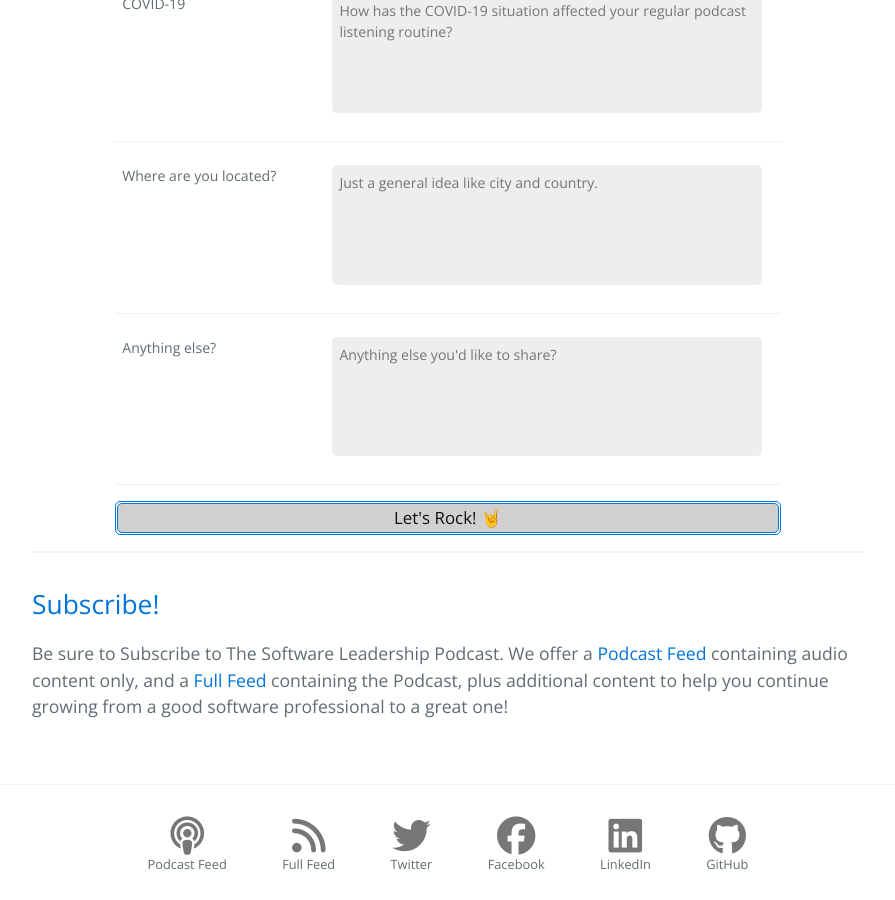
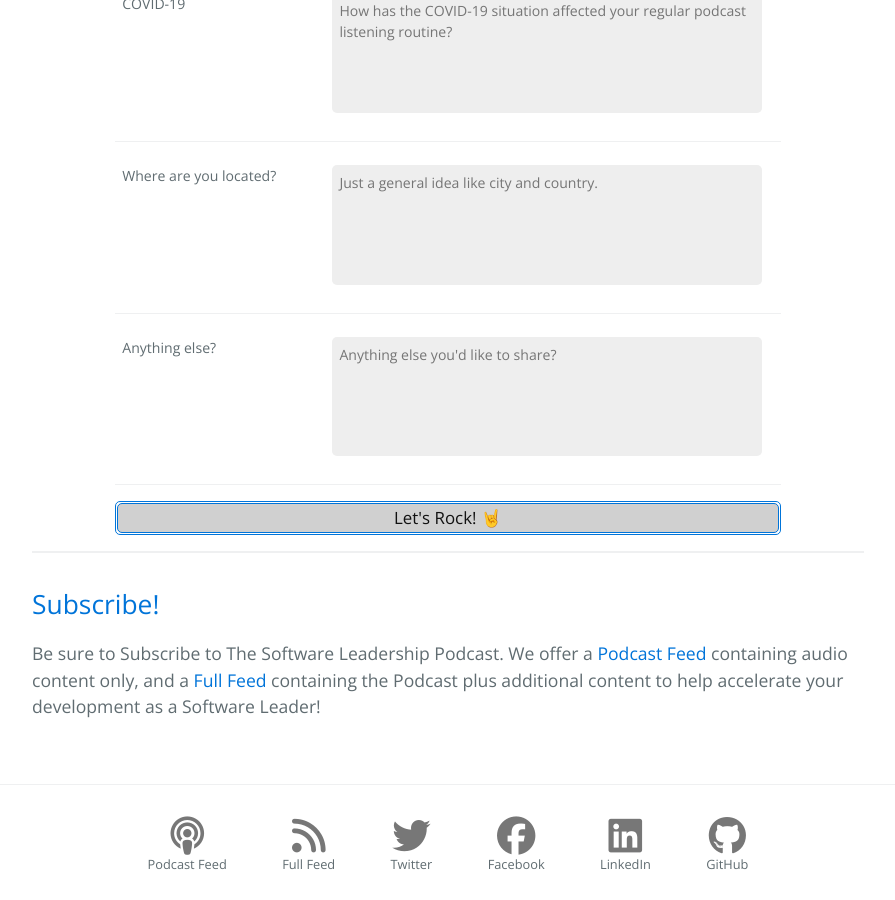
Before and after one commit to softwareleadership/softwareleadership.github.io, a Jekyll site: the page built from index.md, in a window 1280 px wide and 900 px high, scrolled down 3171 px. Shown: the whole window, without its empty margins (192-1087 px from the left). Built offline with Jekyll 4.4.1, drawn with Linux system fonts in a browser that asks for light colours; nearby versions of some CDN libraries; some of the changed text lies outside the part shown.

Commit message:
Fix minor issues

```diff
--- a/_includes/header.html
+++ b/_includes/header.html
@@ -1,20 +1,20 @@
 <header class="page-header" role="banner">
-    <h1 class="project-name"><i class="fas fa-podcast fa-2x c-logo"></i>{{ site.title }}</h1>
+    <h1 class="project-name"><i class="fas fa-podcast fa-2x c-logo"></i> {{ site.title }}</h1>
     {% if page.blog %}
     <h2 class="project-tagline">{{page.date | date: '%B %d, %Y'}} - {{ page.title }}</h2>
     {% elsif page.episode %}
     <h2 class="project-tagline">Episode {{ page.episode }}: {{ page.title }}</h2>
     {% else %}
-    <h2 class="project-tagline">{{ page.title | default: site.description }}</h2>
+    <h2 class="project-tagline">{{ page.title | site.description }}</h2>
     {% endif %}
 
     {% if page.call_to_action and page.call_to_action.url %}
     <a href="{{ page.call_to_action.url }}" class="btn">{{ page.call_to_action.text }}</a>
     {% endif %}
-    {% if page.blog %}
+    {% if page.episode %}
+    <a id="listen-now" class="btn">Listen Now!</a>
+    {% else%}
     {% assign latest = site.posts | where_exp: "item", "item.episode != null" | first %}
     <a href="{{ latest.id }}" class="btn">Latest Episode</a>
-    {% elsif page.episode %}
-    <a id="listen-now" class="btn">Listen Now!</a>
     {% endif %}
 </header>
--- a/_includes/subscribe.html
+++ b/_includes/subscribe.html
@@ -2,4 +2,4 @@
 
 <h2>Subscribe!</h2>
 
-Be sure to Subscribe to The Software Leadership Podcast. We offer a <a href="/podcast.xml">Podcast Feed</a> containing audio content only, and a <a href="/feed.xml">Full Feed</a> containing the Podcast, plus additional content to help you continue growing from a good software professional to a great one!
+Be sure to Subscribe to The Software Leadership Podcast. We offer a <a href="/podcast.xml">Podcast Feed</a> containing audio content only, and a <a href="/feed.xml">Full Feed</a> containing the Podcast plus additional content to help accelerate your development as a Software Leader!
```
Also changed, not shown: index.md (+1 -1 lines).
